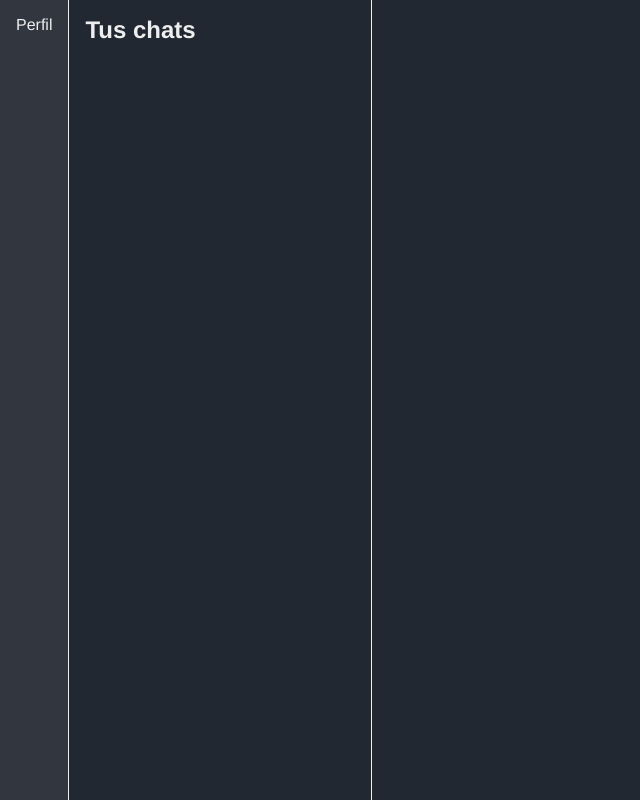
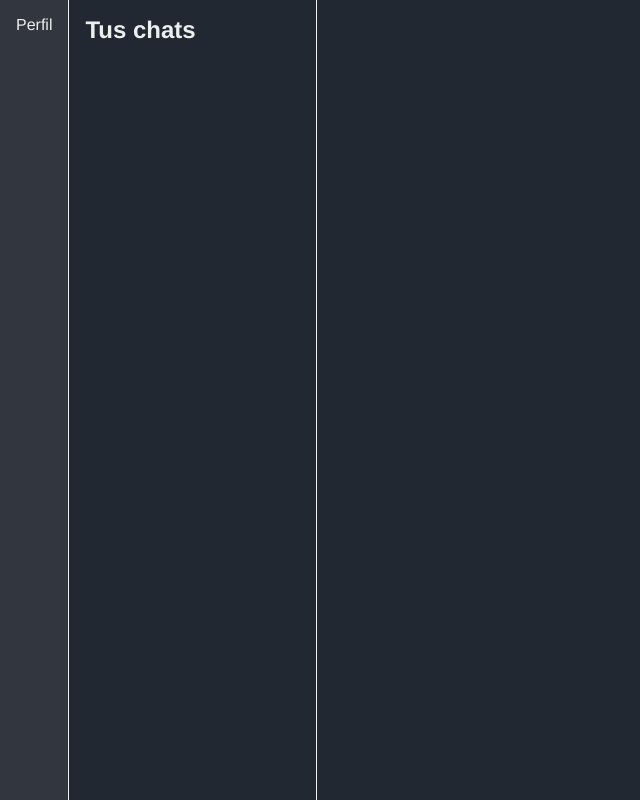
Before and after one commit to shuan0/DChat, a Django app: page /chat/home/ in a window 1280 px wide. Shown: the whole page, without its empty margins (0-640 px from the left). Run offline with Django 5.2, Linux system fonts and the light colour scheme; a user stored in the database is signed in.

Commit message:
fix: home.css

```diff
--- a/project/chat/static/chat/css/home.css
+++ b/project/chat/static/chat/css/home.css
@@ -17,6 +17,6 @@
     width: 25%;
 }
 
-.chat {
+.chat-content {
     width: 100%;
 }
```
